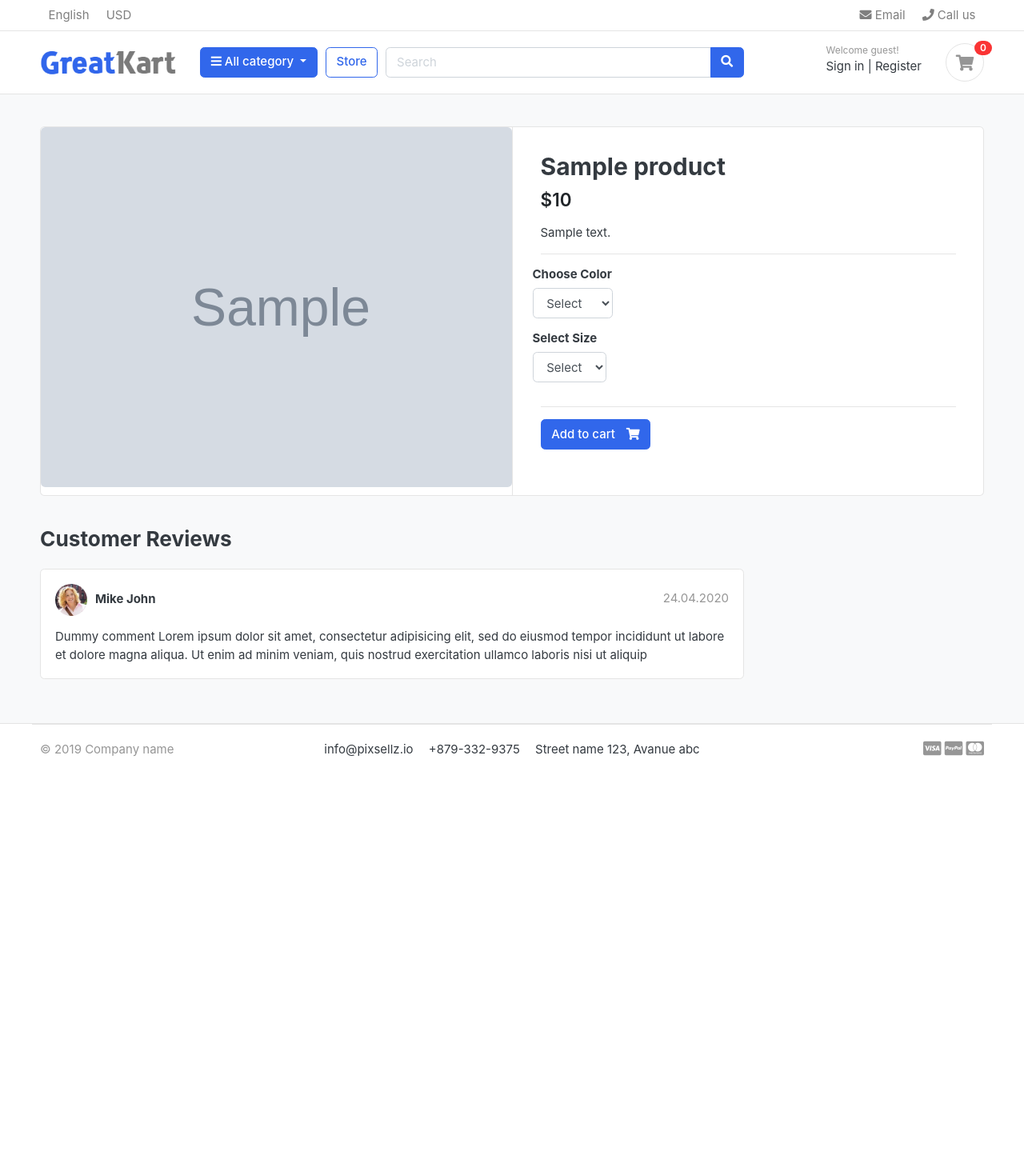
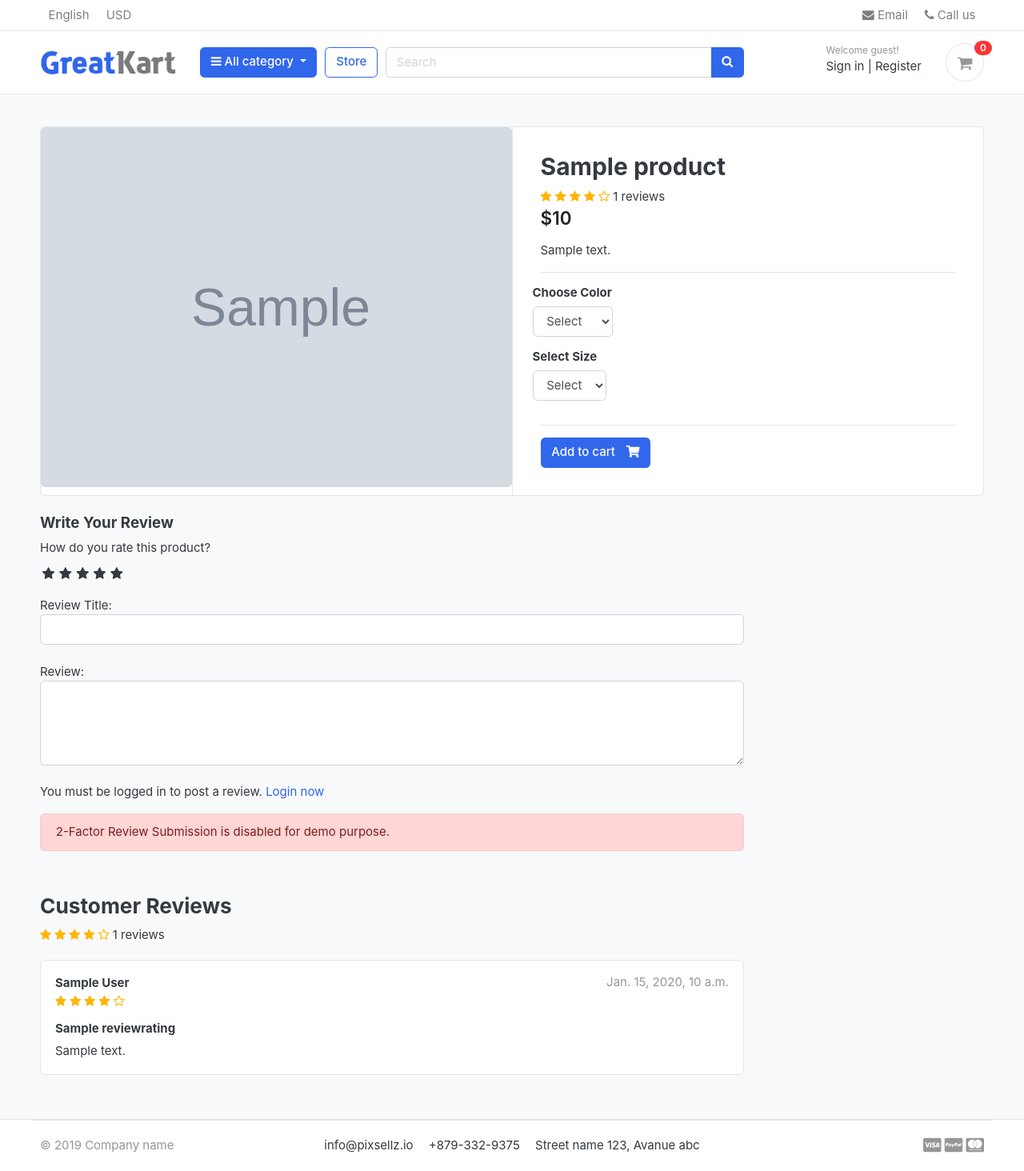
Before and after one commit to AbrahamOsmondE/Django-eComm, a Django app: a page that uses templates/base.html in a window 1280 px wide. Shown: the whole page at 80% size. Before the commit the page ends 946 px from the top, so only its background shows below. Run offline with Django 3.2, Linux system fonts and the light colour scheme; tables that the repository leaves empty hold one stand-in row (values such as "Sample post"); grey boxes marked "Sample" are stand-in pictures; some libraries are stand-ins or nearby versions; some web fonts are replaced.

Commit message:
rating and review functionalities

```diff
--- a/accounts/models.py
+++ b/accounts/models.py
@@ -55,6 +55,8 @@ class Account(AbstractBaseUser):
 
     objects= MyAccountManager()
 
+    def full_name(self):
+        return f'{self.first_name} {self.last_name}'
     def __str__(self):
         return self.email
 
--- /dev/null
+++ b/static/css/custom.css
@@ -0,0 +1,61 @@
+/* Hide Radio button */
+.rate > input{
+    display: none;
+  }
+
+  .rate{
+    display: inline-block;;
+    border: 0;
+  }
+
+  .rate > label{
+    float: right;
+  }
+
+  /* Showing the stars */
+  .rate > label:before{
+    display: inline-block;
+    font-size: 1.1rem;
+    font-family: FontAwesome;
+    content: "\f005";
+    margin:0;
+    padding:0.3rem .2rem;
+    cursor: pointer;
+  }
+
+  /* Half star */
+  .rate .half:before{
+    content: "\f089";
+    position: absolute;
+    padding-right: 0;
+  }
+
+  /* Click and hover */
+  input:checked ~ label, label:hover ~ label{
+    color: #ffb503;
+  }
+
+  /* hover hightlight */
+  input:checked + label:hover, input:checked ~ label:hover,input:checked ~ label:hover ~ label,
+  label:hover ~ input:checked ~ label{
+    color: #cc9000;
+  }
+
+  .rating-star i{
+    color: #ffb503 !important;
+  }
+
+  ul.thumb{
+    margin:0 auto;
+    padding: 0;
+    float: left;
+  }
+  ul.thumb li{
+    list-style: none;
+    margin: 10px;
+  }
+  ul.thumb li img{
+    width: 80px;
+    height: 80px;
+    border: 1px solid grey;
+  }
--- a/store/admin.py
+++ b/store/admin.py
@@ -1,5 +1,5 @@
 from django.contrib import admin
-from .models import Product, Variation
+from .models import Product, Variation, ReviewRating
 
 class ProductAdmin(admin.ModelAdmin):
     list_display = ('product_name','price','stock','category','modified_date','is_available')
@@ -12,4 +12,5 @@ class VariationAdmin(admin.ModelAdmin):
 
 admin.site.register(Product, ProductAdmin)
 admin.site.register(Variation, VariationAdmin)
+admin.site.register(ReviewRating)
 # Register your models here.
--- a/store/urls.py
+++ b/store/urls.py
@@ -4,5 +4,6 @@ urlpatterns = [
     path('',views.store,name='store'),
     path('category/<slug:category_slug>/', views.store, name='products_by_category'),
     path('category/<slug:category_slug>/<slug:product_slug>/', views.product_detail, name='product_detail'),
-    path('search/', views.search, name='search')
+    path('search/', views.search, name='search'),
+    path('submit_review/<int:product_id>/',views.submit_review,name='submit_review')
 ]
--- a/store/views.py
+++ b/store/views.py
@@ -1,10 +1,13 @@
 from django.db.models import Q
-from .models import Product
-from django.shortcuts import get_object_or_404, render
+from django.contrib import messages
+from store.forms import ReviewForm
+from .models import Product, ReviewRating
+from django.shortcuts import get_object_or_404, render, redirect
 from category.models import Category
 from carts.views import _cart_id
 from carts.models import CartItem
 from django.core.paginator import EmptyPage, PageNotAnInteger, Paginator
+from orders.models import OrderProduct
 # Create your views here.
 
 def store(request, category_slug=None):
@@ -40,9 +43,22 @@ def product_detail(request, category_slug, product_slug):
     except Exception as e:
         raise e
 
+    if request.user.is_authenticated:
+        try:
+            orderproduct = OrderProduct.objects.filter(user=request.user, product_id=single_product.id).exists()
+        except OrderProduct.DoesNotExist:
+            orderproduct = None
+    else:
+        orderproduct = None
+
+    # Get the reviews
+    reviews = ReviewRating.objects.filter(product_id=single_product.id, status=True)
+
     context = {
         'single_product': single_product,
         'in_cart':in_cart,
+        'orderproduct': orderproduct,
+        'reviews': reviews,
     }
 
     return render(request, 'store/product_detail.html',context)
@@ -58,3 +74,26 @@ def search(request):
         'product_count':product_count
     }
     return render(request, 'store/store.html',context)
+
+def submit_review(request, product_id):
+    url = request.META.get('HTTP_REFERER')
+    if request.method == 'POST':
+        try:
+            reviews = ReviewRating.objects.get(user__id=request.user.id, product__id=product_id)
+            form = ReviewForm(request.POST, instance=reviews)
+            form.save()
+            messages.success(request, 'Thank you! Your review has been updated.')
+            return redirect(url)
+        except ReviewRating.DoesNotExist:
+            form = ReviewForm(request.POST)
+            if form.is_valid():
+                data = ReviewRating()
+                data.subject = form.cleaned_data['subject']
+                data.rating = form.cleaned_data['rating']
+                data.review = form.cleaned_data['review']
+                data.ip = request.META.get('REMOTE_ADDR')
+                data.product_id = product_id
+                data.user_id = request.user.id
+                data.save()
+                messages.success(request, 'Thank you! Your review has been submitted.')
+                return redirect(url)
--- a/templates/base.html
+++ b/templates/base.html
@@ -25,8 +25,15 @@
 <link href="{% static 'css/ui.css' %}" rel="stylesheet" type="text/css"/>
 <link href="{% static 'css/responsive.css' %}" rel="stylesheet" media="only screen and (max-width: 1200px)" />
 
+<link href="{% static 'css/custom.css' %}" rel="stylesheet" type="text/css"/>
+<link rel="stylesheet" href="https://cdnjs.cloudflare.com/ajax/libs/font-awesome/4.7.0/css/font-awesome.min.css">
 <!-- custom javascript -->
 <script src="{% static 'js/script.js' %}" type="text/javascript"></script>
+<script src="https://ajax.googleapis.com/ajax/libs/jquery/3.5.1/jquery.min.js"></script>
+<script src="{% static 'js/jquery-3.3.1.min.js' %}" type="text/javascript"></script>
+
+<!-- PayPal Script -->
+<script src="https://www.paypal.com/sdk/js?client-id=AVBSMqNtoZ1IUO6lrSe6-vm9AIV1ZKN8CgXu_nINRs80xELRs650mh3yR62groIUg-GCe59Od_EFOG6O&currency=USD"></script>
 
 <script type="text/javascript">
 /// some script
--- a/templates/store/product_detail.html
+++ b/templates/store/product_detail.html
@@ -21,7 +21,16 @@
 <article class="content-body">
 
 <h2 class="title">{{ single_product.product_name }}</h2>
-
+<div class="rating-star">
+	<span>
+		<i class="fa fa-star{% if single_product.averageReview < 0.5 %}-o{% elif single_product.averageReview >= 0.5 and single_product.averageReview < 1 %}-half-o {% endif %}" aria-hidden="true"></i>
+		<i class="fa fa-star{% if single_product.averageReview < 1.5 %}-o{% elif single_product.averageReview >= 1.5 and single_product.averageReview < 2 %}-half-o {% endif %}" aria-hidden="true"></i>
+		<i class="fa fa-star{% if single_product.averageReview < 2.5 %}-o{% elif single_product.averageReview >= 2.5 and single_product.averageReview < 3 %}-half-o {% endif %}" aria-hidden="true"></i>
+		<i class="fa fa-star{% if single_product.averageReview < 3.5 %}-o{% elif single_product.averageReview >= 3.5 and single_product.averageReview < 4 %}-half-o {% endif %}" aria-hidden="true"></i>
+		<i class="fa fa-star{% if single_product.averageReview < 4.5 %}-o{% elif single_product.averageReview >= 4.5 and single_product.averageReview < 5 %}-half-o {% endif %}" aria-hidden="true"></i>
+<span>{{single_product.countReview}} reviews</span>
+		</span>
+</div>
 <div class="mb-3">
 	<var class="price h4">${{single_product.price}}</var>
 </div>
@@ -70,29 +79,99 @@
 <div class="row">
 	<div class="col-md-9">
 
+
+
+		<form action="{% url 'submit_review' single_product.id %}" method="POST">
+			{% csrf_token %}
+			<h5>Write Your Review</h5>
+
+			<div>
+				<!-- Rating stars -->
+				<label>How do you rate this product?</label>
+				<br>
+				<div class="rate">
+					<input type="radio" name="rating" id="rating10" value="5" required /><label for="rating10" title="5"></label>
+					<input type="radio" name="rating" id="rating9" value="4.5" required /><label for="rating9" title="4.5" class="half"></label>
+					<input type="radio" name="rating" id="rating8" value="4" required /><label for="rating8" title="4"></label>
+					<input type="radio" name="rating" id="rating7" value="3.5" required /><label for="rating7" title="3.5" class="half"></label>
+					<input type="radio" name="rating" id="rating6" value="3" required /><label for="rating6" title="3"></label>
+					<input type="radio" name="rating" id="rating5" value="2.5" required /><label for="rating5" title="2.5" class="half"></label>
+					<input type="radio" name="rating" id="rating4" value="2" required /><label for="rating4" title="2"></label>
+					<input type="radio" name="rating" id="rating3" value="1.5" required /><label for="rating3" title="1.5" class="half"></label>
+					<input type="radio" name="rating" id="rating2" value="1" required /><label for="rating2" title="1"></label>
+					<input type="radio" name="rating" id="rating1" value="0.5" required /><label for="rating1" title="0.5" class="half"></label>
+				</div>
+<br>
+				Review Title:
+				<input type="text" class="form-control" name="subject">
+				<br>
+				Review:
+				<textarea name="review" rows="4" class="form-control"></textarea>
+				<br>
+				<!-- {% if user.is_authenticated %}
+					{% if orderproduct %}
+						<input type="submit" value="Submit Review" class="btn btn-primary">
+					{% else %}
+						<p>You must purchase this product to post a review.</p>
+					{% endif %}
+				{% else %}
+				<p>You must be logged in to post a review. <span><a href="{% url 'login' %}">Login now</a></span></p>
+				{% endif %} -->
+
+				{% if user.is_authenticated %}
+						<input type="submit" value="Submit Review" class="btn btn-primary">
+				{% else %}
+				<p>You must be logged in to post a review. <span><a href="{% url 'login' %}">Login now</a></span></p>
+				{% endif %}
+				<div class="alert alert-danger" role="alert" style="margin-top:10px;">
+2-Factor Review Submission is disabled for demo purpose.
+</div>
+
+			</div>
+{% include 'includes/alerts.html' %}
+		</form>
+<br>
 <header class="section-heading">
 <h3>Customer Reviews </h3>
+<div class="rating-star">
+<span>
+	<i class="fa fa-star{% if single_product.averageReview < 0.5 %}-o{% elif single_product.averageReview >= 0.5 and single_product.averageReview < 1 %}-half-o {% endif %}" aria-hidden="true"></i>
+	<i class="fa fa-star{% if single_product.averageReview < 1.5 %}-o{% elif single_product.averageReview >= 1.5 and single_product.averageReview < 2 %}-half-o {% endif %}" aria-hidden="true"></i>
+	<i class="fa fa-star{% if single_product.averageReview < 2.5 %}-o{% elif single_product.averageReview >= 2.5 and single_product.averageReview < 3 %}-half-o {% endif %}" aria-hidden="true"></i>
+	<i class="fa fa-star{% if single_product.averageReview < 3.5 %}-o{% elif single_product.averageReview >= 3.5 and single_product.averageReview < 4 %}-half-o {% endif %}" aria-hidden="true"></i>
+	<i class="fa fa-star{% if single_product.averageReview < 4.5 %}-o{% elif single_product.averageReview >= 4.5 and single_product.averageReview < 5 %}-half-o {% endif %}" aria-hidden="true"></i>
+<span>{{single_product.countReview}} reviews</span>
+	</span>
+</div>
 
 </header>
 
+{% for review in reviews %}
 		<article class="box mb-3">
 			<div class="icontext w-100">
-			<img src="{% static './images/avatars/avatar1.jpg' %}" class="img-xs icon rounded-circle">
+
 				<div class="text">
-				<span class="date text-muted float-md-right">24.04.2020 </span>
-				<h6 class="mb-1">Mike John </h6>
-
+					<span class="date text-muted float-md-right">{{review.updated_at}} </span>
+					<h6 class="mb-1">{{review.user.full_name}} </h6>
+					<div class="rating-star">
+						<span>
+							<i class="fa fa-star{% if review.rating == 0.5 %}-half-o{% elif review.rating < 1 %}-o {% endif %}" aria-hidden="true"></i>
+							<i class="fa fa-star{% if review.rating == 1.5 %}-half-o{% elif review.rating < 2 %}-o {% endif %}" aria-hidden="true"></i>
+							<i class="fa fa-star{% if review.rating == 2.5 %}-half-o{% elif review.rating < 3 %}-o {% endif %}" aria-hidden="true"></i>
+							<i class="fa fa-star{% if review.rating == 3.5 %}-half-o{% elif review.rating < 4 %}-o {% endif %}" aria-hidden="true"></i>
+							<i class="fa fa-star{% if review.rating == 4.5 %}-half-o{% elif review.rating < 5 %}-o {% endif %}" aria-hidden="true"></i>
+						</span>
+					</div>
 				</div>
 			</div> <!-- icontext.// -->
 			<div class="mt-3">
+				<h6>{{review.subject}}</h6>
 				<p>
-				Dummy comment Lorem ipsum dolor sit amet, consectetur adipisicing elit, sed do eiusmod
-				tempor incididunt ut labore et dolore magna aliqua. Ut enim ad minim veniam,
-				quis nostrud exercitation ullamco laboris nisi ut aliquip
+					{{review.review}}
 				</p>
 			</div>
 		</article>
-
+{% endfor %}
 
 
 	</div> <!-- col.// -->
```
Also changed, not shown: store/forms.py (added, +8 -0 lines), store/models.py (+42 -1 lines), store/migrations/0003_reviewrating.py (added). Lines whose indentation alone changed are shown as unchanged.
